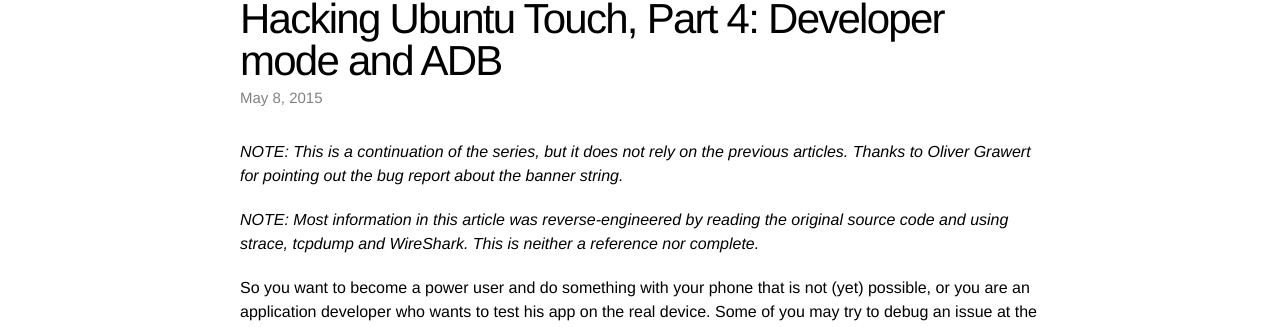
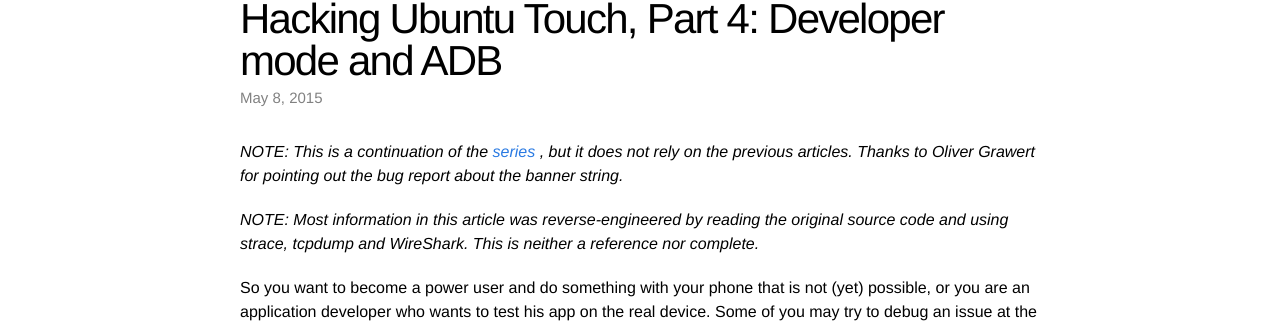
Before and after one commit to Sturmflut/sturmflut.github.io, a Jekyll site: the page built from _posts/2015-05-08-hacking-ubuntu-touch-part-4-developer-mode-and-ADB.markdown, in a window 1280 px wide and 900 px high. Shown: the part 104-431 px from the top of the window. Built offline with Jekyll 4.4.1, drawn with Linux system fonts in a browser that asks for light colours; part of the change alters nothing that is shown.

```diff
--- a/_posts/2015-05-08-hacking-ubuntu-touch-part-4-developer-mode-and-ADB.markdown
+++ b/_posts/2015-05-08-hacking-ubuntu-touch-part-4-developer-mode-and-ADB.markdown
@@ -5,7 +5,7 @@ date:   2015-05-08 20:30:00
 categories: Ubuntu Touch
 ---
 
-*NOTE: This is a continuation of the series, but it does not rely on the previous articles. Thanks to Oliver Grawert for pointing out the bug report about the banner string.*
+*NOTE: This is a continuation of the [series]({% post_url 2015-05-07-hacking-ubuntu-touch-index %}) , but it does not rely on the previous articles. Thanks to Oliver Grawert for pointing out the bug report about the banner string.*
 
 *NOTE: Most information in this article was reverse-engineered by reading the original source code and using strace, tcpdump and WireShark. This is neither a reference nor complete.*
 
```
